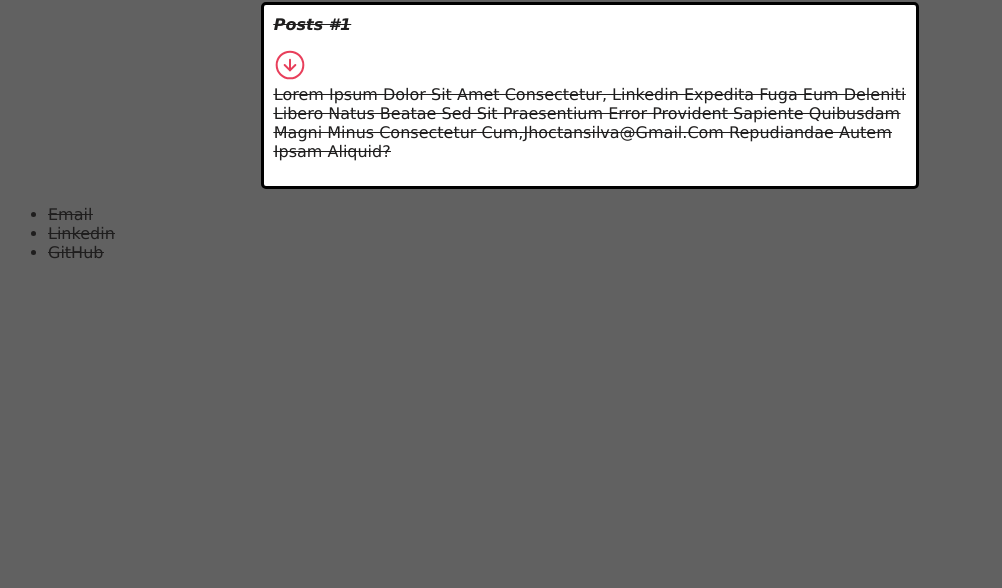
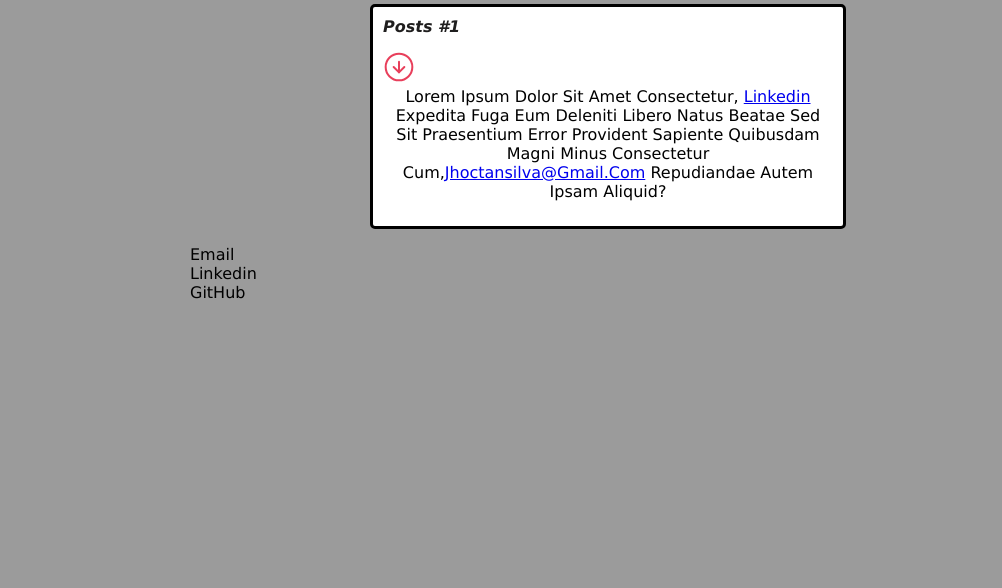
Before and after one commit to JhoctanTeixeira/desafioDioGit, a plain HTML site: page AulaDioWeb/index.html in a window 1280 px wide. Shown: the part 212-800 px from the top of the page, without its empty margins (0-1002 px from the left). Drawn offline with Linux system fonts and the light colour scheme.

Commit message:
introução html e css completa

```diff
--- a/AulaDioWeb/css/style.css
+++ b/AulaDioWeb/css/style.css
@@ -1,6 +1,9 @@
 body {
-    background-color: rgb(97, 97, 97);
+    background-color: rgb(155, 155, 155);
     font-family: Verdana, Geneva, Tahoma, sans-serif;
+    max-width: 900px;
+    margin: auto;
+    margin-top: 10px;
 }
 .photo {
     border-radius: 50px;
@@ -15,10 +18,10 @@ body {
     font-size: 40px;
     text-transform: uppercase;
 }
-* {
+/* * {
     text-decoration: line-through;
     color: #1f1e1e;
-}
+} */
 .postTitle {
     font-size: 16px;
     font-style: italic;
@@ -40,5 +43,15 @@ body {
     margin: 0;
     margin-bottom: 15px;
     text-transform: capitalize;
+    text-align: center;
 
 }
+.contentList{
+    list-style-type: none;
+    padding: 0;
+}
+
+.contentList li a {
+    text-decoration: none;
+    color: black;
+}
--- a/AulaDioWeb/index.html
+++ b/AulaDioWeb/index.html
@@ -32,7 +32,7 @@
     </section>
 
     <footer>
-        <ul>
+        <ul class="contentList">
             <li>
                 <a href="mailto:jhoctansilva@gmail.com">Email</a>
             </li>
```
